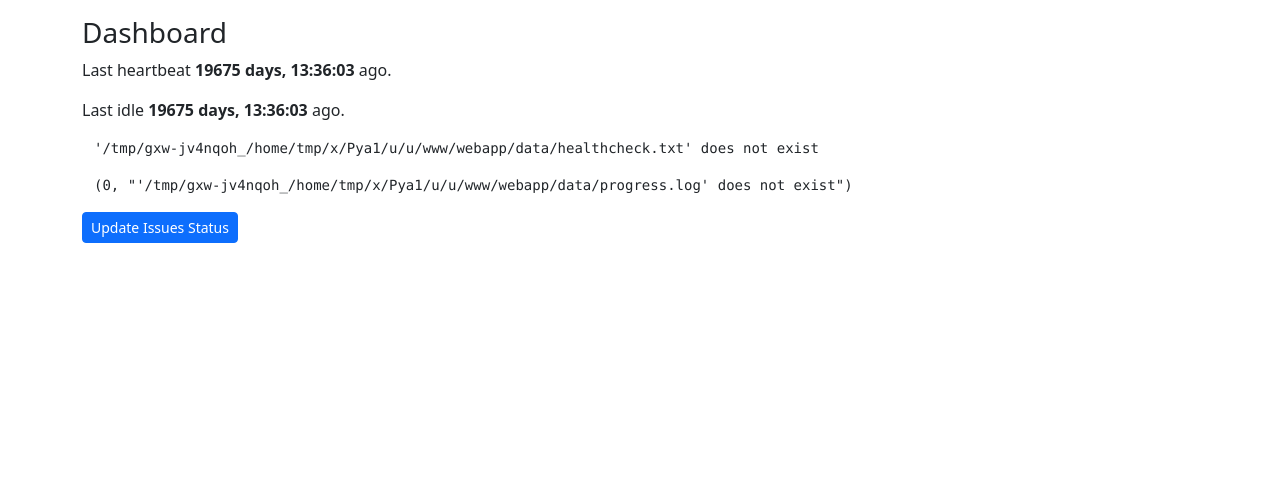
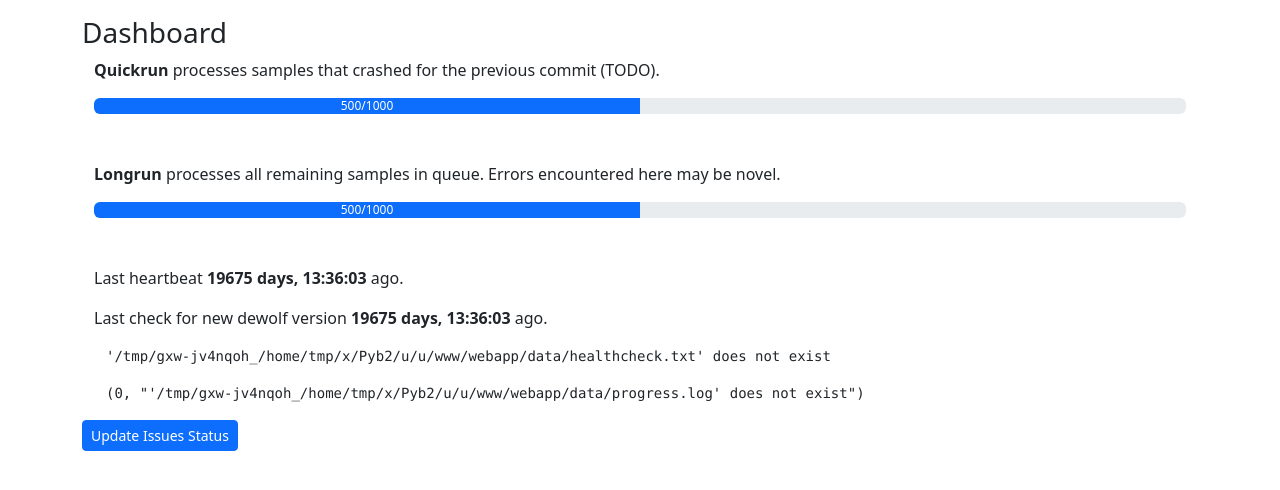
Before and after one commit to mm4rks/bugfinder, a Django app: page /dashboard/ in a window 1280 px wide. Shown: the part 73-563 px from the top of the page. Run offline with Django 4.2, Linux system fonts and the light colour scheme; the visitor is signed in with stand-in values (Sample User, id 1); some libraries are stand-ins or nearby versions.

Commit message:
add displaying errors by tags (quickrun/longrun). add progress bar to dashboard.

```diff
--- a/webapp/samples/models.py
+++ b/webapp/samples/models.py
@@ -16,6 +16,7 @@
     unique_exceptions = models.IntegerField(blank=True, null=True)  # This field type is a guess.
     unique_tracebacks = models.IntegerField(blank=True, null=True)  # This field type is a guess.
     processed_samples = models.IntegerField(blank=True, null=True)  # This field type is a guess.
+    tag = models.TextField(blank=True, null=True)  # This field type is a guess.
 
     class Meta:
         managed = False
@@ -45,6 +46,7 @@
     error_line = models.TextField(blank=True, null=True)  # This field type is a guess.
     case_group = models.TextField(blank=True, null=True)  # This field type is a guess.
     errors_per_group_count_pre_filter = models.IntegerField(blank=True, null=True)  # This field type is a guess.
+    tag = models.TextField(blank=True, null=True)  # This field type is a guess.
 
     class Meta:
         managed = False
--- a/webapp/samples/templates/dashboard.html
+++ b/webapp/samples/templates/dashboard.html
@@ -1,14 +1,38 @@
 {% extends "base.html" %}
+{% load filters %}
 {% block content %}
     <div class="container">
         <div class="row">
             <div class="col-lg">
                 <h3>Dashboard</h3>
+                <div class="container">
+                    <p>
+                        <b>Quickrun</b> processes samples that crashed for the previous commit (TODO).
+                    </p>
+                    <div class="progress mb-5">
+                        <div class="progress-bar"
+                             role="progressbar"
+                             style="width: {{ quickrun_processed|multiply:100|divide:quickrun_total }}%"
+                             aria-valuenow="{{ quickrun_processed|multiply:100|divide:quickrun_total }}"
+                             aria-valuemin="0"
+                             aria-valuemax="100">{{ quickrun_processed }}/{{ quickrun_total }}</div>
+                    </div>
+                    <p>
+                        <b>Longrun</b> processes all remaining samples in queue. Errors encountered here may be novel.
+                    </p>
+                    <div class="progress mb-5">
+                        <div class="progress-bar"
+                             role="progressbar"
+                             style="width: {{ longrun_processed|multiply:100|divide:longrun_total }}%"
+                             aria-valuenow="{{ longrun_processed|multiply:100|divide:longrun_total }}"
+                             aria-valuemin="0"
+                             aria-valuemax="100">{{ longrun_processed }}/{{ longrun_total }}</div>
+                    </div>
                     <p>
                         Last heartbeat <b>{{ heartbeat_delta }}</b> ago.
                     </p>
                     <p>
-                    Last idle <b>{{ idle_delta }}</b> ago.
+                        Last check for new dewolf version <b>{{ idle_delta }}</b> ago.
                     </p>
                     <div class="container">
                         <pre><code>{{ health_stats }}</code></pre>
@@ -18,6 +42,7 @@
                     </div>
                 </div>
             </div>
+        </div>
         <form method="post" action="{% url 'update' %}">
             {% csrf_token %}
             <button type="submit" class="btn btn-primary btn-sm">Update Issues Status</button>
--- a/webapp/samples/templatetags/filters.py
+++ b/webapp/samples/templatetags/filters.py
@@ -15,3 +15,11 @@
 @register.filter
 def get(d, key):
     return d.get(key)  # Safely get the value from the dictionary
+
+@register.filter
+def multiply(value, arg):
+    return value * arg
+
+@register.filter
+def divide(value, arg):
+    return value / arg
--- a/webapp/samples/views.py
+++ b/webapp/samples/views.py
@@ -27,14 +27,23 @@
     # query summary for current dewolf commit
     summary = Summary.objects.using("samples").order_by("-id").first()
 
-    # select the smallest representative from a case group
-    errors_current_commit = DewolfError.objects.using("samples").filter(dewolf_current_commit=summary.dewolf_current_commit)
-    # annotate each error wit row number, partition by 'case_group', and ordered by #basicblocks
-    rows_minimized_per_group = errors_current_commit.annotate(
-        row_number=Window(expression=RowNumber(), partition_by=[F("case_group")], order_by=F("function_basic_block_count").asc())
-    )
-    # select representative with least basic blocks, then order by error count descending
-    min_dewolf_exceptions = rows_minimized_per_group.filter(row_number=1).order_by("-errors_per_group_count_pre_filter")
+    def _smallest_sample_per_case_group_and_tag(commit: str, tag: str):
+        """
+        Return query set containing the smallest representative of each case group,
+        given commit and run-type.
+        """
+        # select the smallest representative from a case group
+        errors_current_commit = DewolfError.objects.using("samples").filter(dewolf_current_commit=commit, tag=tag)
+        # annotate each error wit row number, partition by 'case_group', and ordered by #basicblocks
+        rows_minimized_per_group = errors_current_commit.annotate(
+            row_number=Window(expression=RowNumber(), partition_by=[F("case_group")], order_by=F("function_basic_block_count").asc())
+        )
+        # select representative with least basic blocks, then order by error count descending
+        return rows_minimized_per_group.filter(row_number=1).order_by("-errors_per_group_count_pre_filter")
+
+
+    quickrun_errors = _smallest_sample_per_case_group_and_tag(summary.dewolf_current_commit, "quick")
+    longrun_errors = _smallest_sample_per_case_group_and_tag(summary.dewolf_current_commit, "long")
 
     # retrieve all GitHub issues, group them in a default dict by 'case_group'
     github_issues_by_case_group = defaultdict(list)
@@ -42,7 +51,12 @@
         github_issues_by_case_group[issue.case_group].append(issue)
 
     template = loader.get_template("index.html")
-    context = {"dewolf_errors": min_dewolf_exceptions, "summary": summary, "issues": github_issues_by_case_group}
+    context = {
+        "quickrun_errors": quickrun_errors,
+        "longrun_errors": longrun_errors,
+        "summary": summary,
+        "issues": github_issues_by_case_group,
+    }
     return HttpResponse(template.render(context, request))
 
 
@@ -53,6 +67,10 @@
 
 @login_required
 def dashboard(request):
+
+    def _get_progress(file_path):
+        return 500, 1000
+
     last_heartbeat, health_stats = get_file_last_modified_and_content(Path(settings.BASE_DIR) / "data/healthcheck.txt")
     last_idle, _ = get_file_last_modified_and_content(Path(settings.BASE_DIR) / "data/idle")
     progress_log = get_last_line(Path(settings.BASE_DIR) / "data/progress.log")
@@ -63,6 +81,8 @@
         "heartbeat_delta": timedelta(seconds=timestamp_to_elapsed_seconds(last_heartbeat)),
         "idle_delta": timedelta(seconds=timestamp_to_elapsed_seconds(last_idle)),
     }
+    context["quickrun_processed"], context["quickrun_total"] = _get_progress("TODO")
+    context["longrun_processed"], context["longrun_total"] = _get_progress("TODO")
     return HttpResponse(template.render(context, request))
 
 
```
Also changed, not shown: webapp/samples/templates/index.html (+54 -6 lines). Lines whose indentation alone changed are shown as unchanged.
